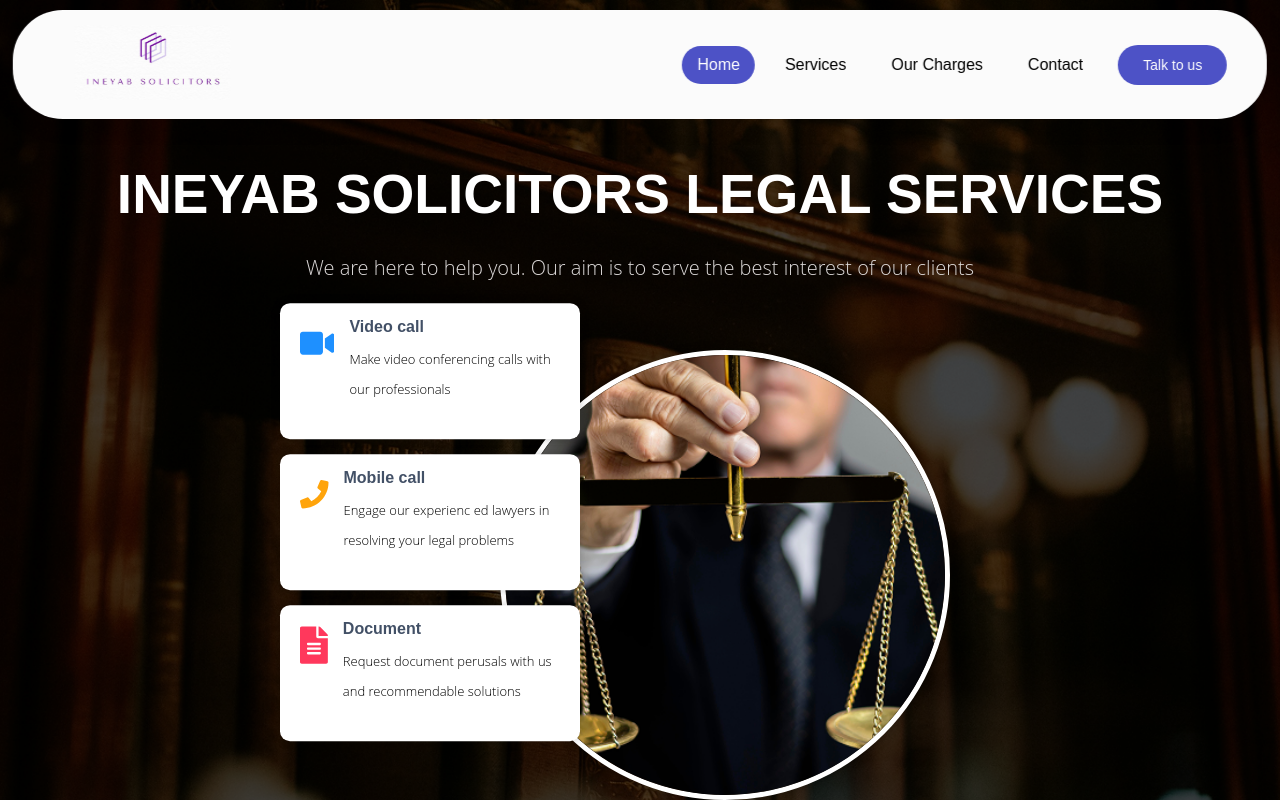
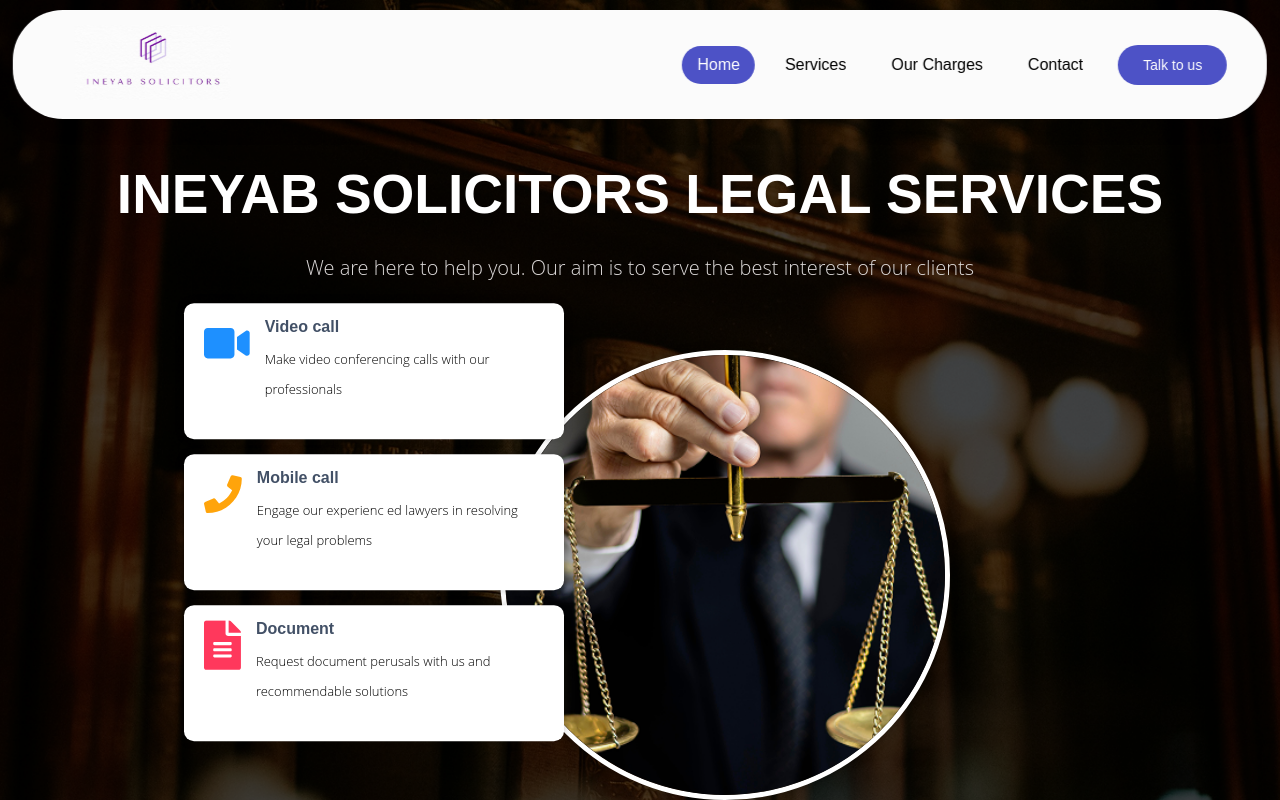
Before and after one commit to Fritz000/ineyab-solicitors, a React (Vite) app: page / in a window 1280 px wide. Shown: the top 800 px of the page. Built offline with nearby package versions, Linux system fonts and the light colour scheme.

Commit message:
new changes

```diff
--- a/src/pages/Home.css
+++ b/src/pages/Home.css
@@ -30,7 +30,6 @@ body, html {
   padding: 50px 20px;
   margin: 0 auto;
 }
-
 
   .hero-section h1 {
     font-weight: bold;
@@ -79,7 +78,7 @@ body, html {
   color: black;
   padding: 15px 20px;
   border-radius: 10px;
-  width: 300px;
+  width: 380px;
   height: 17vh;
   box-shadow: 0 0 10px rgba(0, 0, 0, 0.2);
 }
```
